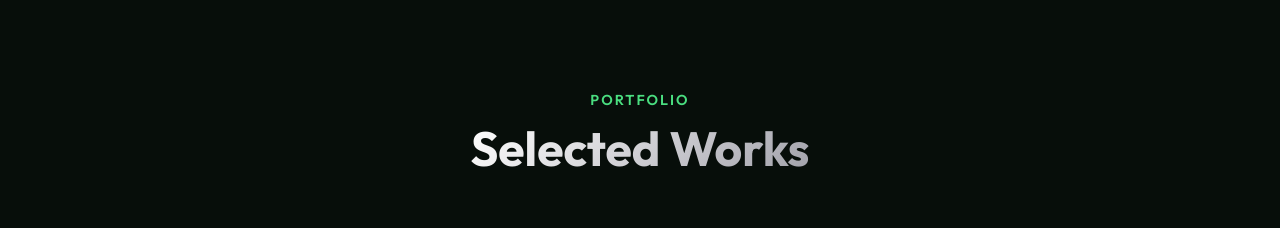
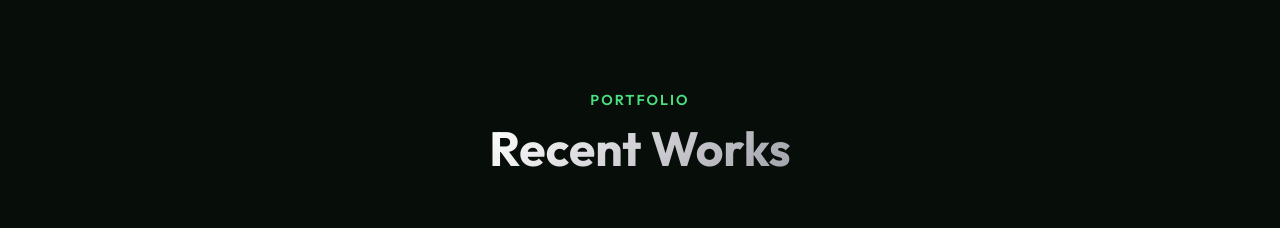
Before and after one commit to Adarsh-403/Portfolio, a React (Vite) app: page / in a window 1280 px wide. Shown: the part 5820-6048 px from the top of the page. Built offline with nearby package versions, Linux system fonts and the light colour scheme.

Commit message:
Change Selected Works to Recent Works

```diff
--- a/src/components/Projects.jsx
+++ b/src/components/Projects.jsx
@@ -64,7 +64,7 @@ const Projects = () => {
       <div className="container">
         <div className="section-header text-center">
           <span className="section-subtitle">Portfolio</span>
-          <h2 className="section-title">Selected Works</h2>
+          <h2 className="section-title">Recent Works</h2>
         </div>
 
         <motion.div
```
